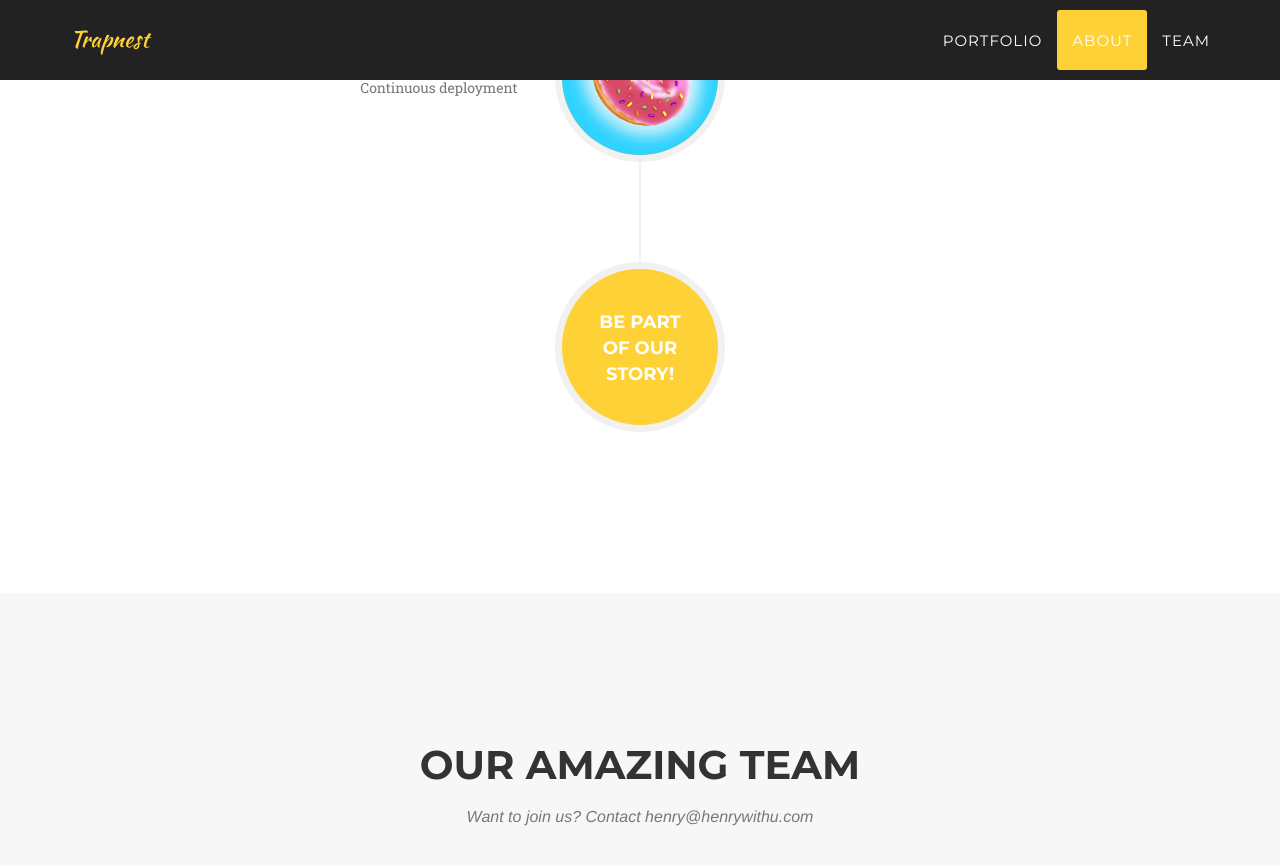
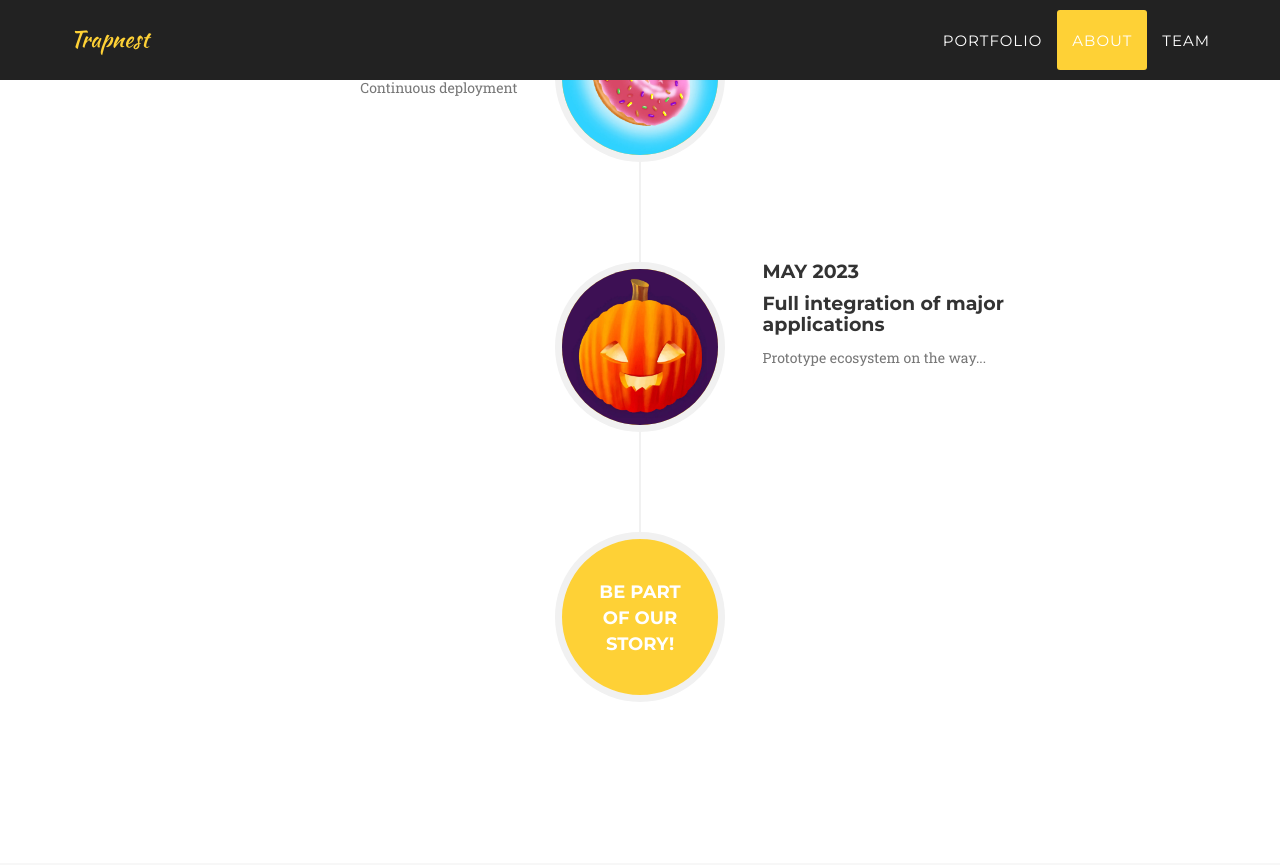
Before and after one commit to henrywithu/henrywithu.github.io, a Jekyll site: the page built from index.html, in a window 1280 px wide and 900 px high, scrolled down 5762 px. Shown: the top 865 px of the window. Built offline with Jekyll 4.4.1, drawn with Linux system fonts in a browser that asks for light colours; some web fonts are replaced.

Commit message:
add about 10

```diff
--- a/_includes/about.html
+++ b/_includes/about.html
@@ -138,6 +138,20 @@
                         </li>
                         <li class="timeline-inverted">
                             <div class="timeline-image">
+                                <img class="img-circle img-responsive" src="img/about/10.webp" alt="">
+                            </div>
+                            <div class="timeline-panel">
+                                <div class="timeline-heading">
+                                    <h4>May 2023</h4>
+                                    <h4 class="subheading">Full integration of major applications</h4>
+                                </div>
+                                <div class="timeline-body">
+                                    <p class="text-muted">Prototype ecosystem on the way...</p>
+                                </div>
+                            </div>
+                        </li>
+                        <li class="timeline">
+                            <div class="timeline-image">
                                 <h4>Be Part
                                     <br>Of Our
                                     <br>Story!</h4>
```
